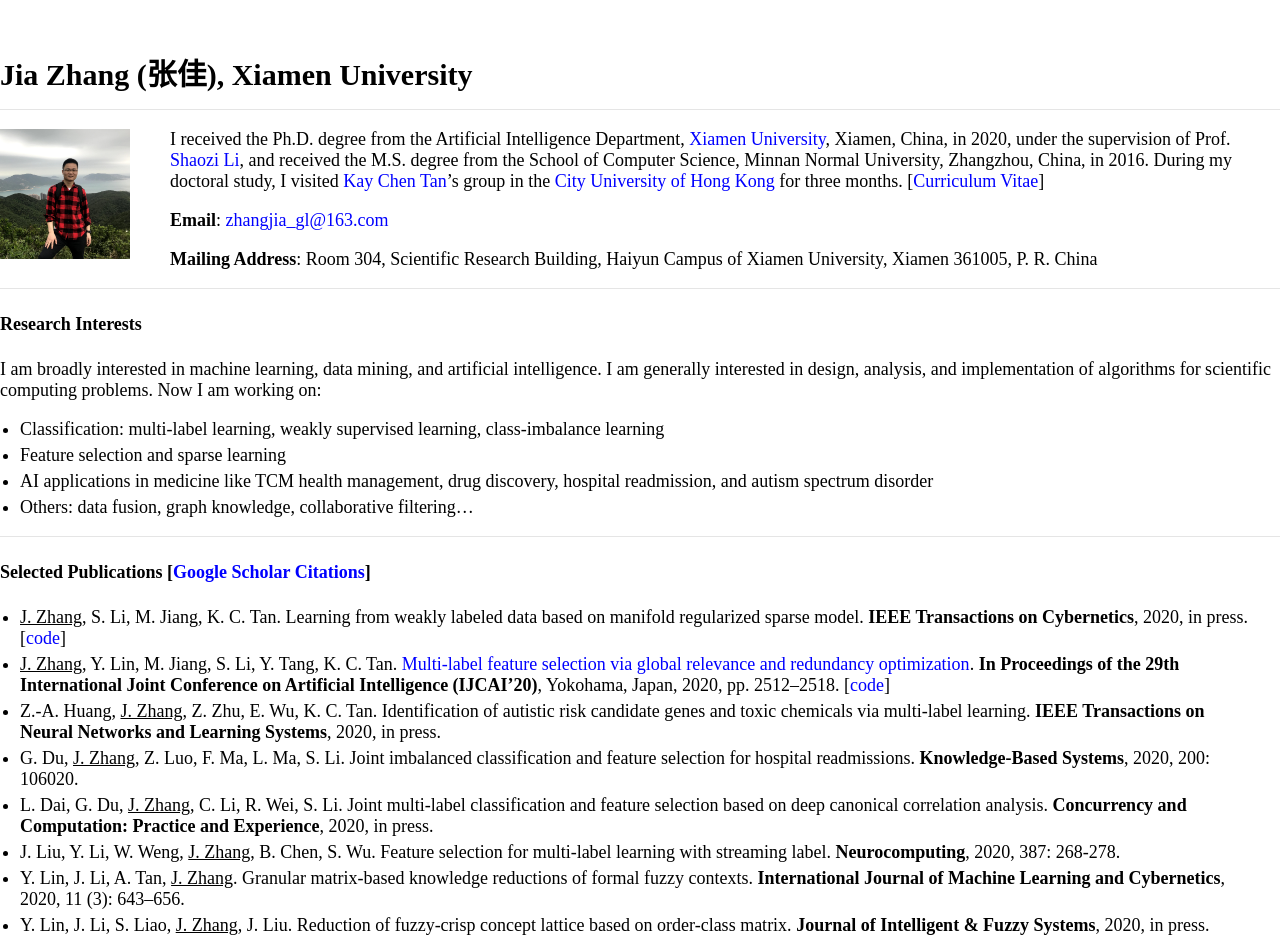
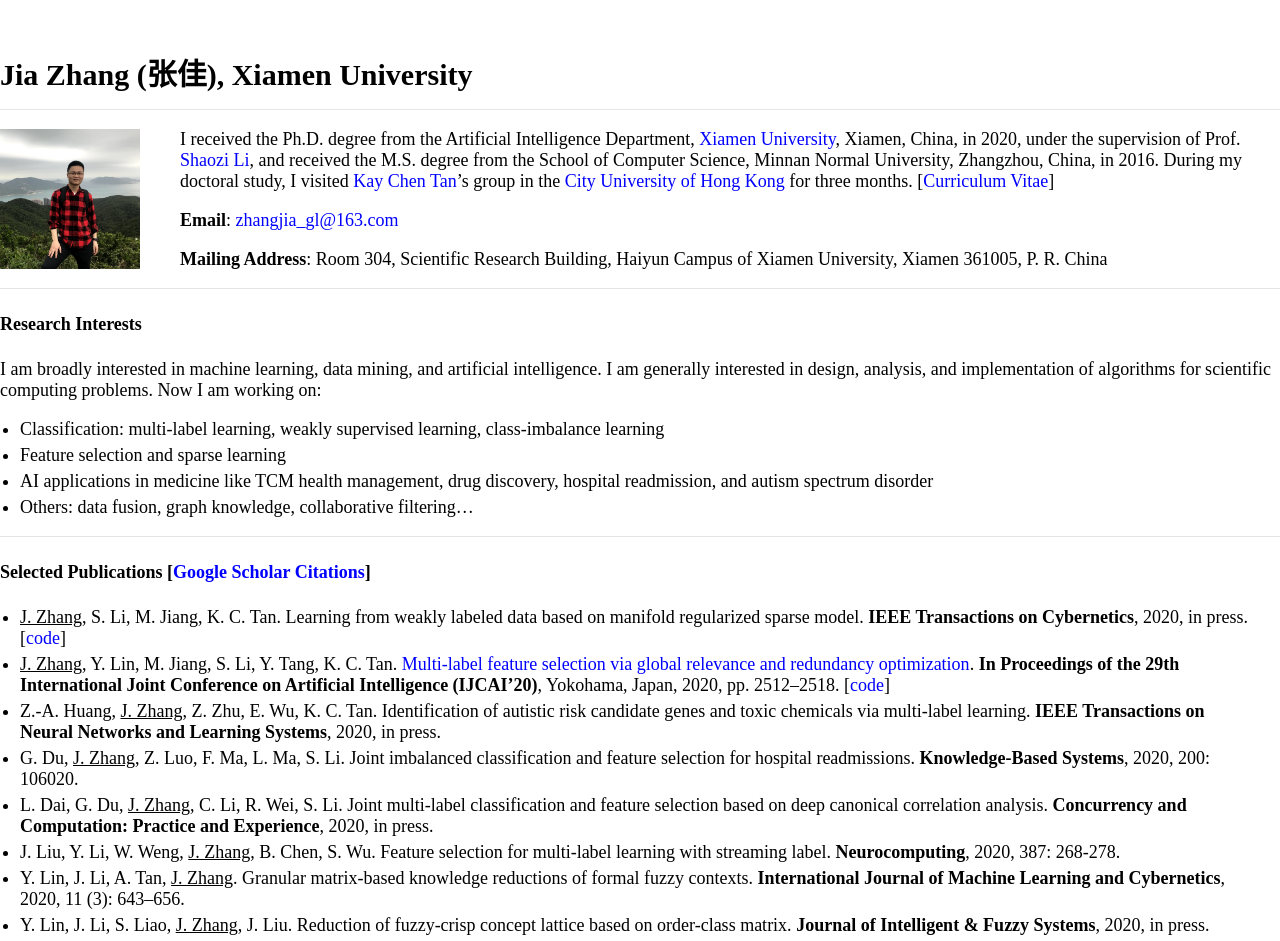
Before and after one commit to jiazhang-ml/jiazhang-ml.github.io, a Jekyll site: the page built from index.md, in a window 1280 px wide. Shown: the top 941 px of the page. Built offline with Jekyll 4.4.1, drawn with Linux system fonts in a browser that asks for light colours.

Commit message:
Update typography.scss

```diff
--- a/_sass/typography.scss
+++ b/_sass/typography.scss
@@ -37,8 +37,8 @@
         font-style: italic;
     }
     .profile-picture {
-        height: 130px;
-        width: 130px;
+        height: 140px;
+        width: 140px;
         position: relative;
         margin: 0px 40px 0px 0px;
         float: left;
```
